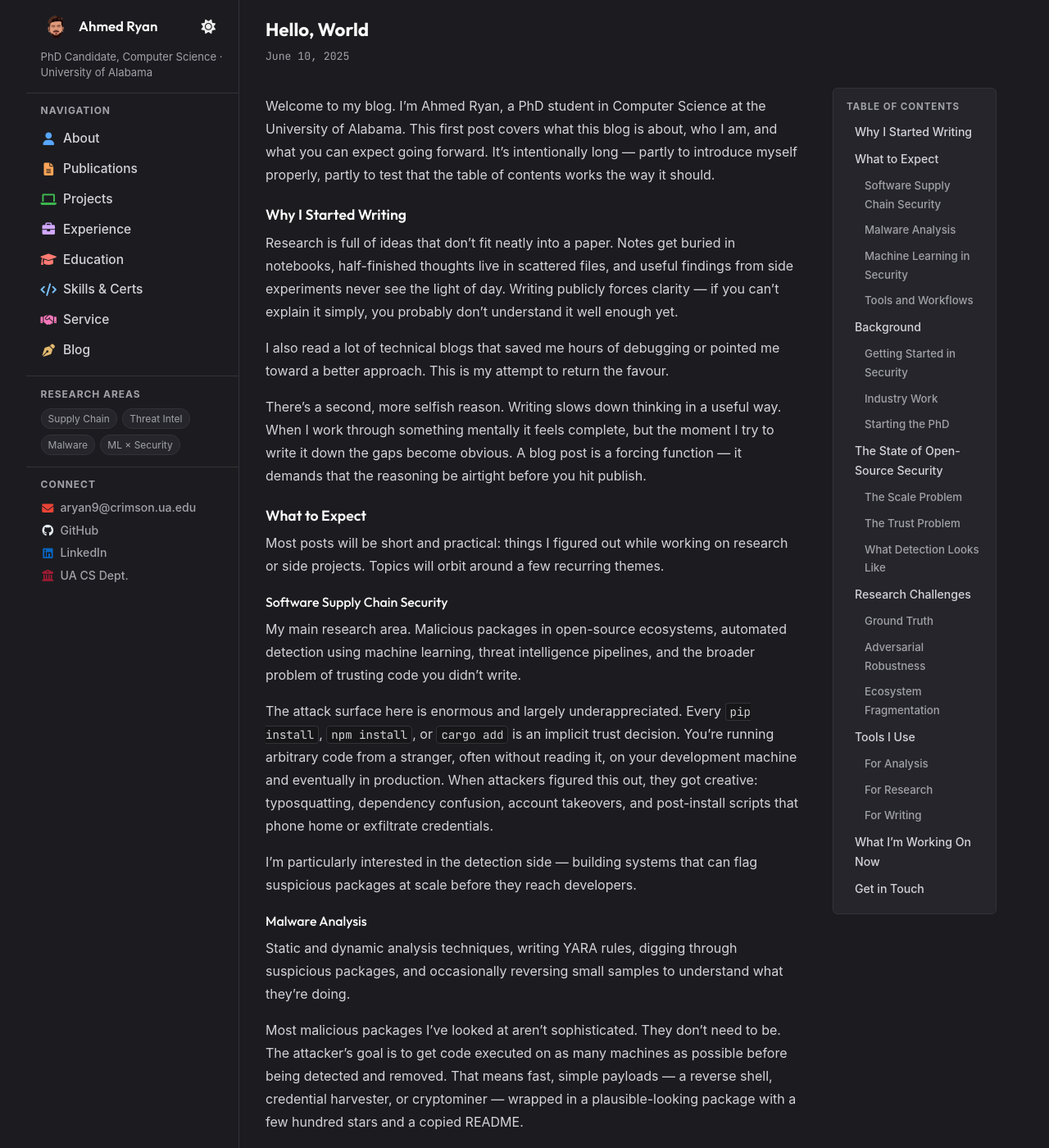
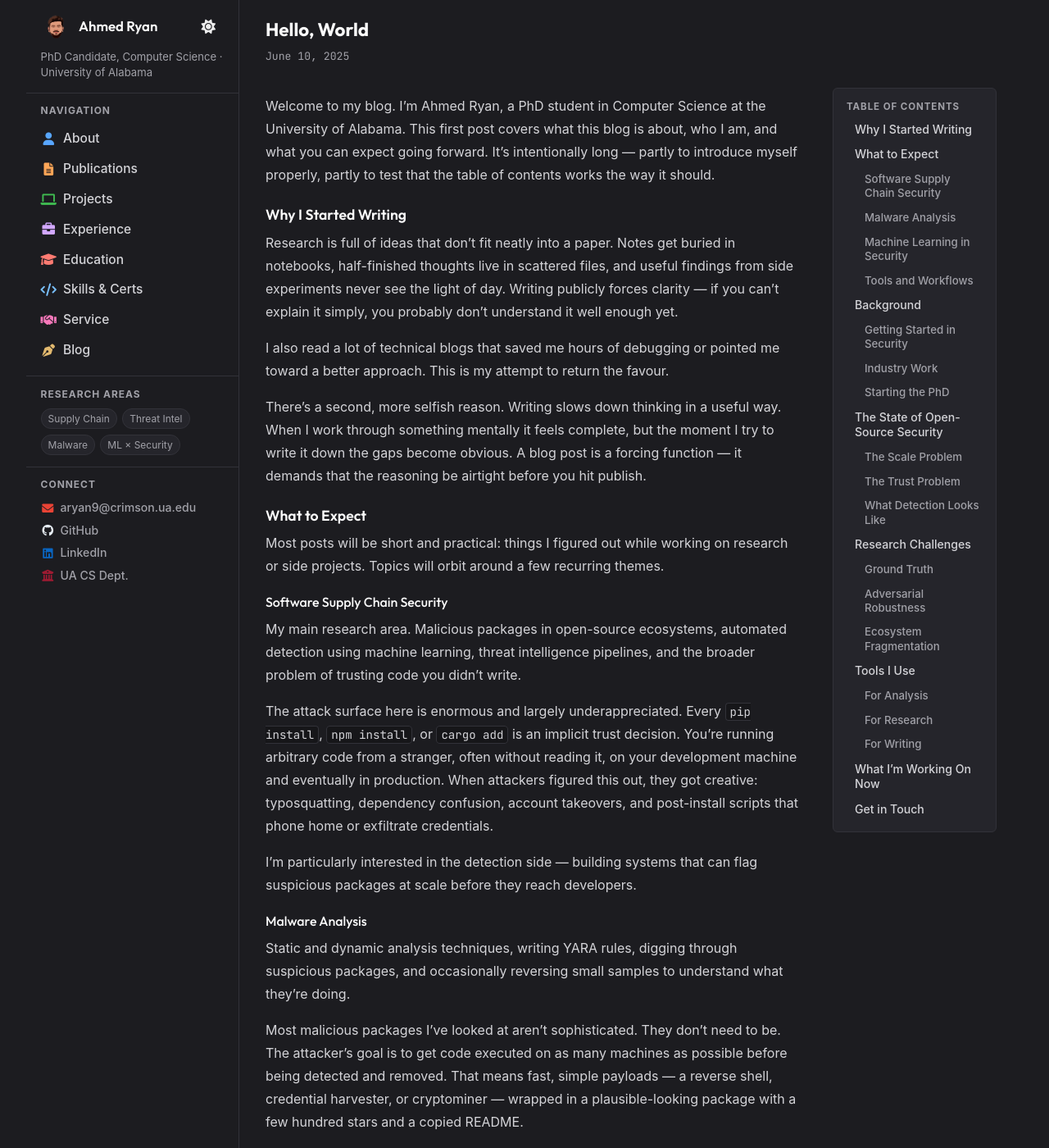
Before and after one commit to fraxhost/fraxhost.github.io, a Jekyll site: the page built from _posts/2025-06-10-hello-world.md, in a window 1280 px wide and 1400 px high. Shown: the whole window at 82% size. Built offline with Jekyll 4.4.1, drawn with Linux system fonts in a browser that asks for light colours.

Commit message:
docs: update README with blog post instructions; fix TOC wrap spacing
- Add blog post authoring section to README (front matter, filename
  convention, TOC behaviour, auto page_css)
- Update project structure tree to include _posts/ and post.html
- Fix TOC line-height (1.3) and gap (0.45rem) so wrapped items are
  visually tighter than the space between separate items

Co-Authored-By: Claude Sonnet 4.6 <noreply@anthropic.com>

```diff
--- a/css/blog.css
+++ b/css/blog.css
@@ -123,11 +123,12 @@
   margin: 0;
   display: flex;
   flex-direction: column;
-  gap: 0.25rem;
+  gap: 0.45rem;
 }
 
 .toc-list a {
   font-size: 0.88rem;
+  line-height: 1.3;
   color: var(--color-text);
   text-decoration: none;
   display: block;
```
Also changed, not shown: README.md.
